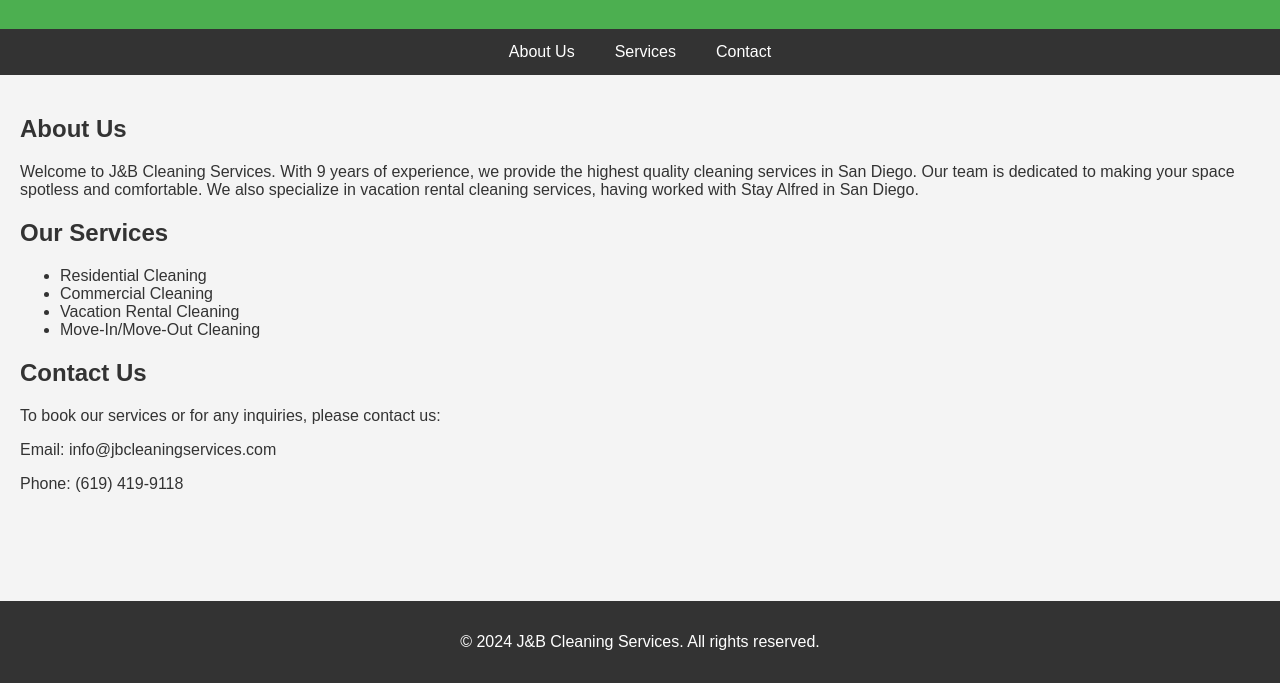
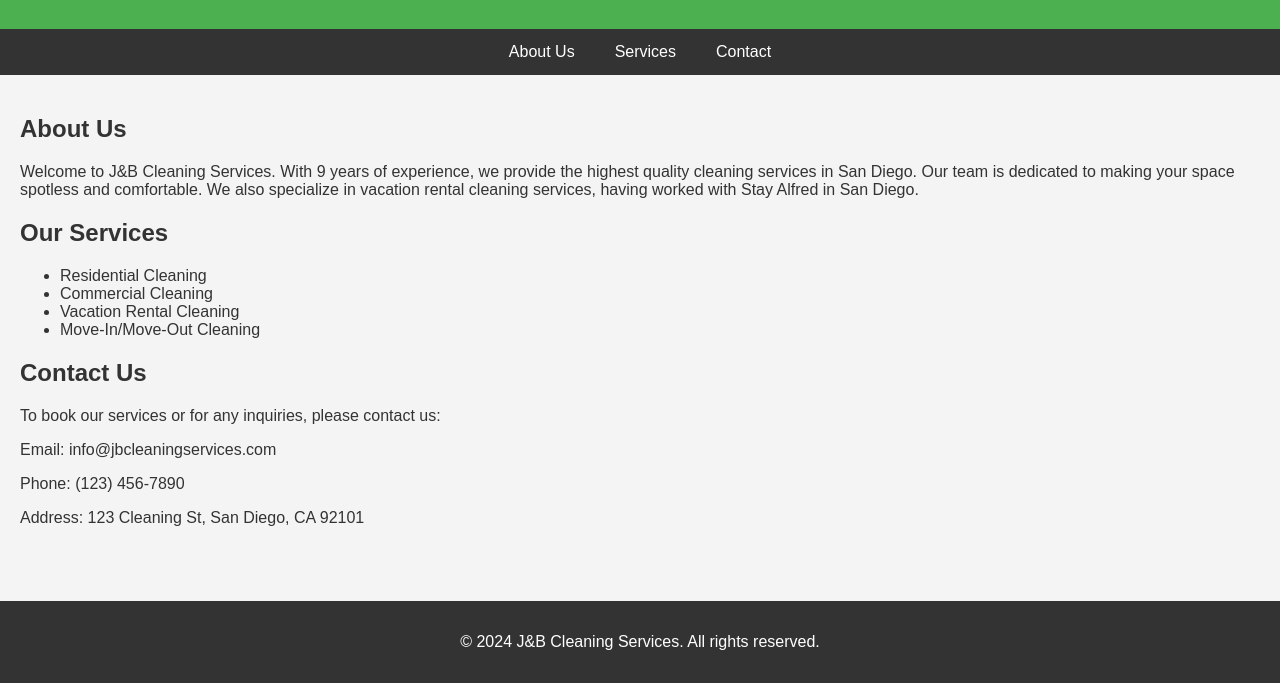
Before and after one commit to JandBCleaningservices/jb-cleaning-services, a plain HTML site: page index.html in a window 1280 px wide. Shown: the part 117-800 px from the top of the page. Drawn offline with Linux system fonts and the light colour scheme.

Commit message:
Update index.html

```diff
--- a/index.html
+++ b/index.html
@@ -83,7 +83,8 @@
         <h2>Contact Us</h2>
         <p>To book our services or for any inquiries, please contact us:</p>
         <p>Email: info@jbcleaningservices.com</p>
-        <p>Phone: (619) 419-9118</p>
+        <p>Phone: (123) 456-7890</p>
+        <p>Address: 123 Cleaning St, San Diego, CA 92101</p>
     </section>
 </div>
 
```
